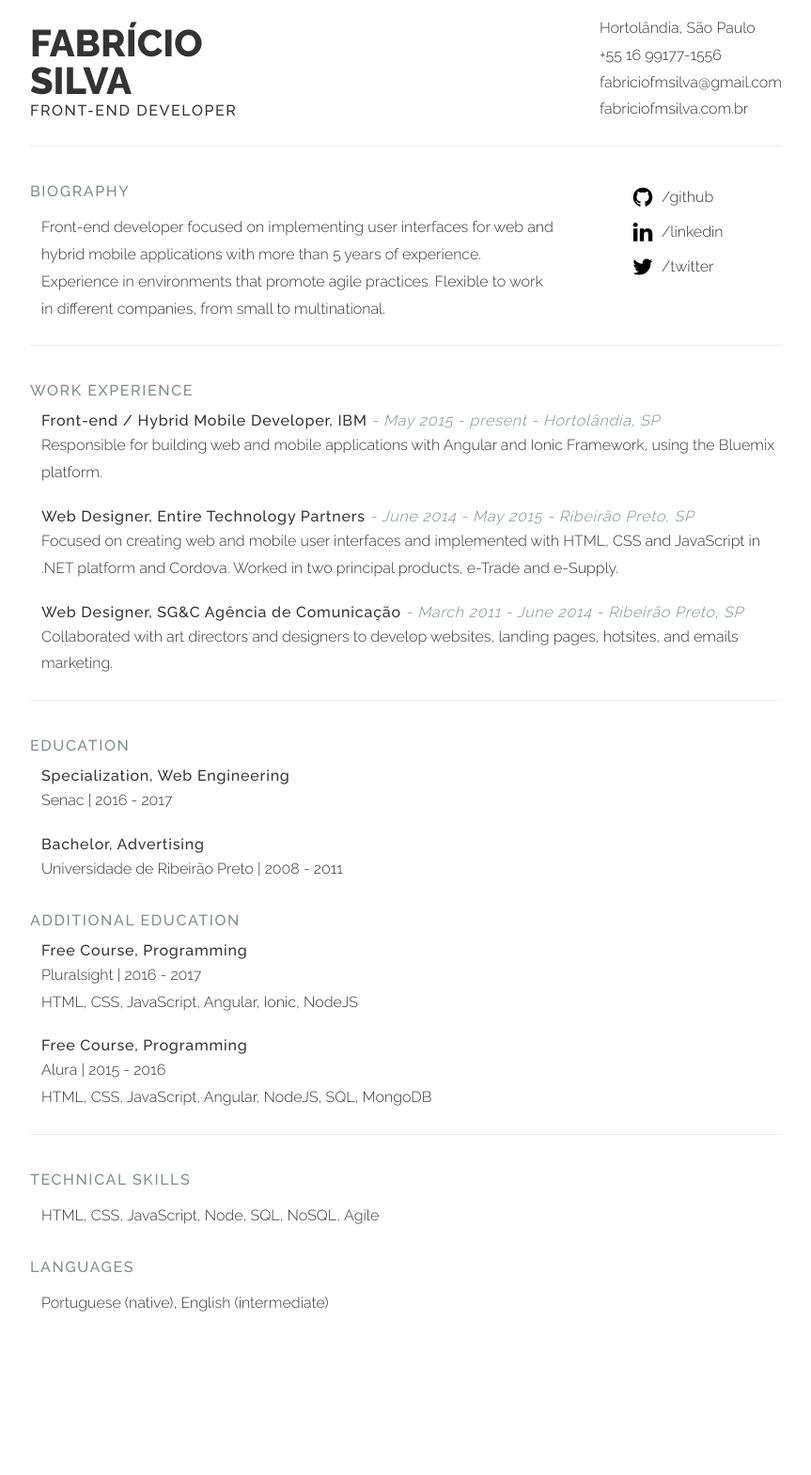
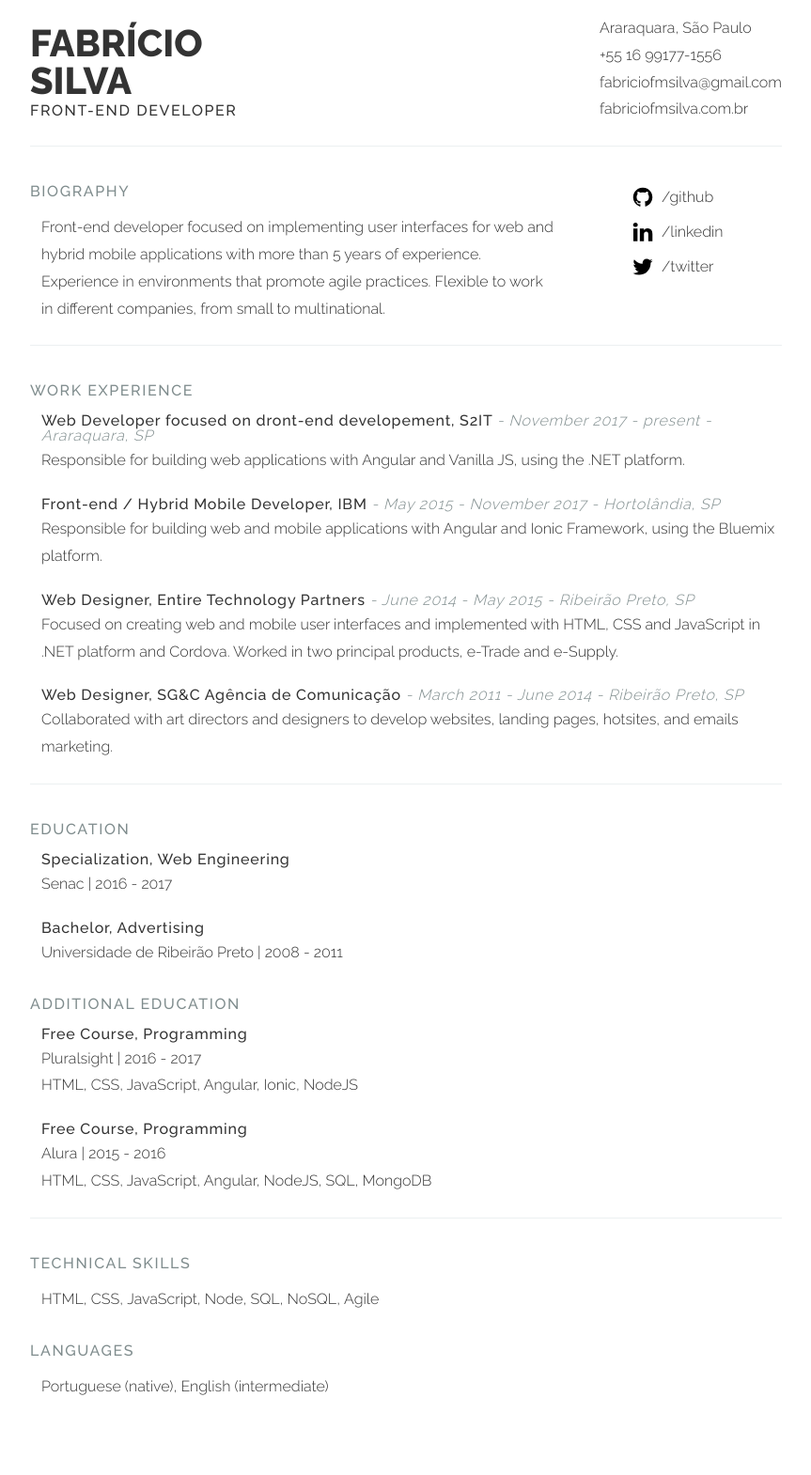
Before and after one commit to fabriciofmsilva/fabriciofmsilva.github.io, a Jekyll site: the page resume/index.html, which Jekyll copies as it is, in a window 1280 px wide. Shown: the whole page at 94% size, without its empty margins (208-1071 px from the left). Built offline with Jekyll 4.4.1, drawn with Linux system fonts in a browser that asks for light colours; before the commit the page ends 1482 px from its top, so only the background shows below that.

Commit message:
Add S2IT in resume page

```diff
--- a/resume/index.html
+++ b/resume/index.html
@@ -25,7 +25,7 @@
 
     <div class="col-one-third contact">
       <address itemprop="address" itemscope itemtype="http://schema.org/PostalAddress">
-        <span itemprop="addressLocality">Hortolândia</span>,
+        <span itemprop="addressLocality">Araraquara</span>,
         <span itemprop="addressRegion">São Paulo</span>
         <span class="sr-only" itemprop="addressCountry">Brazil</span>
       </address>
@@ -90,9 +90,21 @@
 
     <div class="item" itemprop="worksFor" itemscope itemtype="http://schema.org/OrganizationRole">
       <h3>
+        <span itemprop="roleName">Web Developer focused on dront-end developement</span>, <span itemprop="name">S2IT</span>
+        <span class="subtitle-info">
+          - <time datetime="2017-11-01" itemprop="startDate">November 2017</time> - <time datetime="2018-07-11" itemprop="endDate">present</time>
+          - Araraquara, SP
+        </span>
+      </h3>
+
+      <p itemprop="description">Responsible for building web applications with Angular and Vanilla JS, using the .NET platform.</p>
+    </div>
+
+    <div class="item" itemprop="worksFor" itemscope itemtype="http://schema.org/OrganizationRole">
+      <h3>
         <span itemprop="roleName">Front-end <span class="sr-only">Developer</span></span> / Hybrid Mobile Developer, <span itemprop="name">IBM</span>
         <span class="subtitle-info">
-          - <time datetime="2015-03-02" itemprop="startDate">May 2015</time> - <time datetime="2016-06-23" itemprop="endDate">present</time>
+          - <time datetime="2015-03-02" itemprop="startDate">May 2015</time> - <time datetime="2017-11-01" itemprop="endDate">November 2017</time>
           - Hortolândia, SP
         </span>
       </h3>
```
